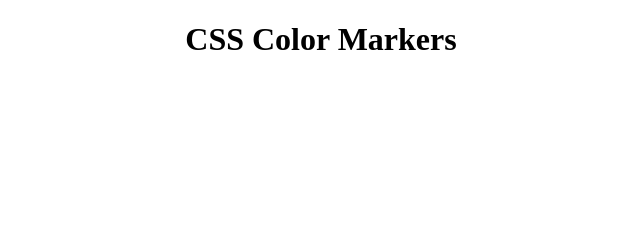
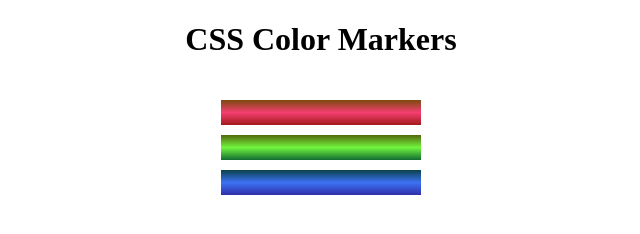
Before and after one commit to TriciaBAA/CIT14-2H, a plain HTML site: page FreeCodeCamp/CSSColorMarkers.html in a window 1280 px wide. Shown: the whole page, without its empty margins (319-959 px from the left). Drawn offline with Linux system fonts and the light colour scheme.

Commit message:
updated to step 70

```diff
--- a/FreeCodeCamp/CSSColorMarkers.html
+++ b/FreeCodeCamp/CSSColorMarkers.html
@@ -9,11 +9,12 @@
   <body>
     <h1>CSS Color Markers</h1>
     <div class="container">
-      <div class="marker one">
+      <div class="marker red">
+        <div class="sleeve"></div>
       </div>
-      <div class="marker two">
+      <div class="marker green">
       </div>
-      <div class="marker three">
+      <div class="marker blue">
       </div>
     </div>
   </body>
```
